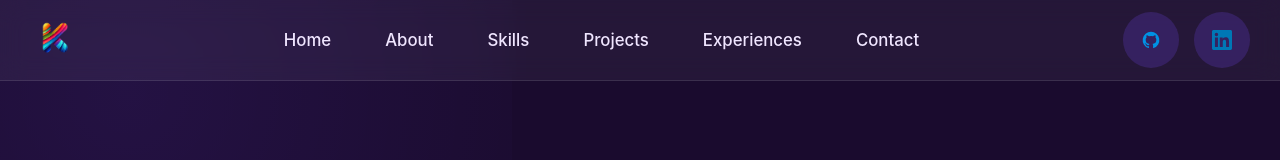
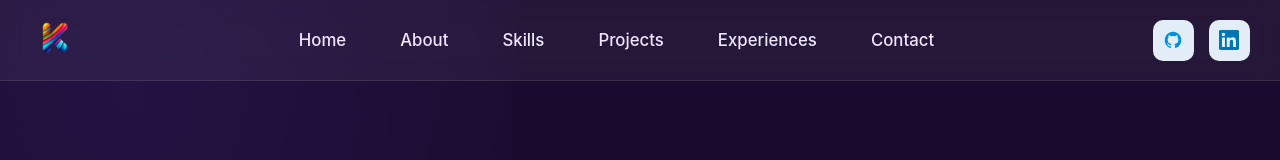
Before and after one commit to karthikdokiparthi/KarthikPortfolio, a React (Create React App) app: page / in a window 1280 px wide. Shown: the top 160 px of the page. Built offline with nearby package versions, Linux system fonts and the light colour scheme.

Commit message:
update all componets and css files

```diff
--- a/src/components/Navbar.css
+++ b/src/components/Navbar.css
@@ -105,24 +105,15 @@
 }
 
 .navbar-social a {
-    color: var(--text-light);
     font-size: 1.3rem;
     transition: all 0.3s ease;
     display: flex;
     align-items: center;
     justify-content: center;
-    width: 40px;
-    height: 40px;
-    border-radius: 50%;
-    background: rgba(123, 77, 255, 0.2);
+    width: 25px;
+    height: 25px;
 }
 
-.navbar-social a:hover {
-    color: var(--text-light);
-    background: var(--accent);
-    transform: translateY(-3px);
-    box-shadow: 0 5px 15px rgba(123, 77, 255, 0.4);
-}
 
 /* Mobile Menu Toggle */
 .menu-toggle {
```
